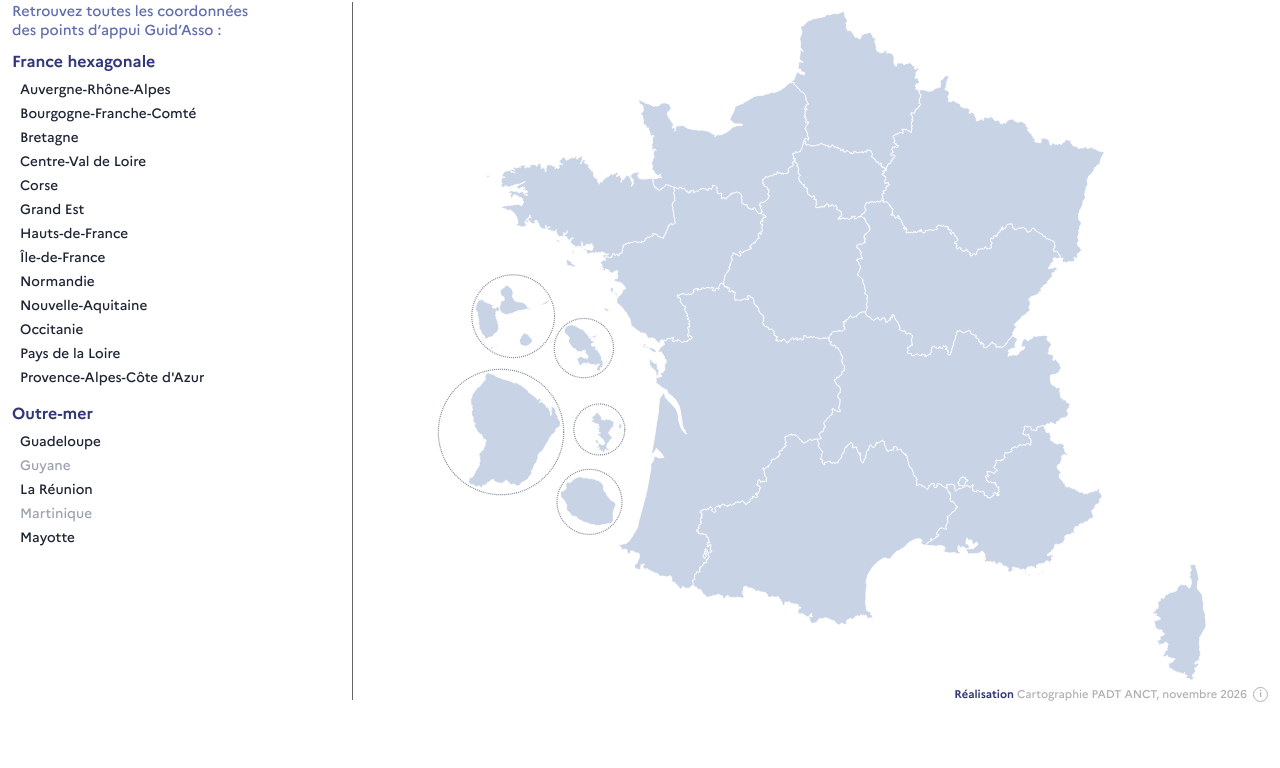
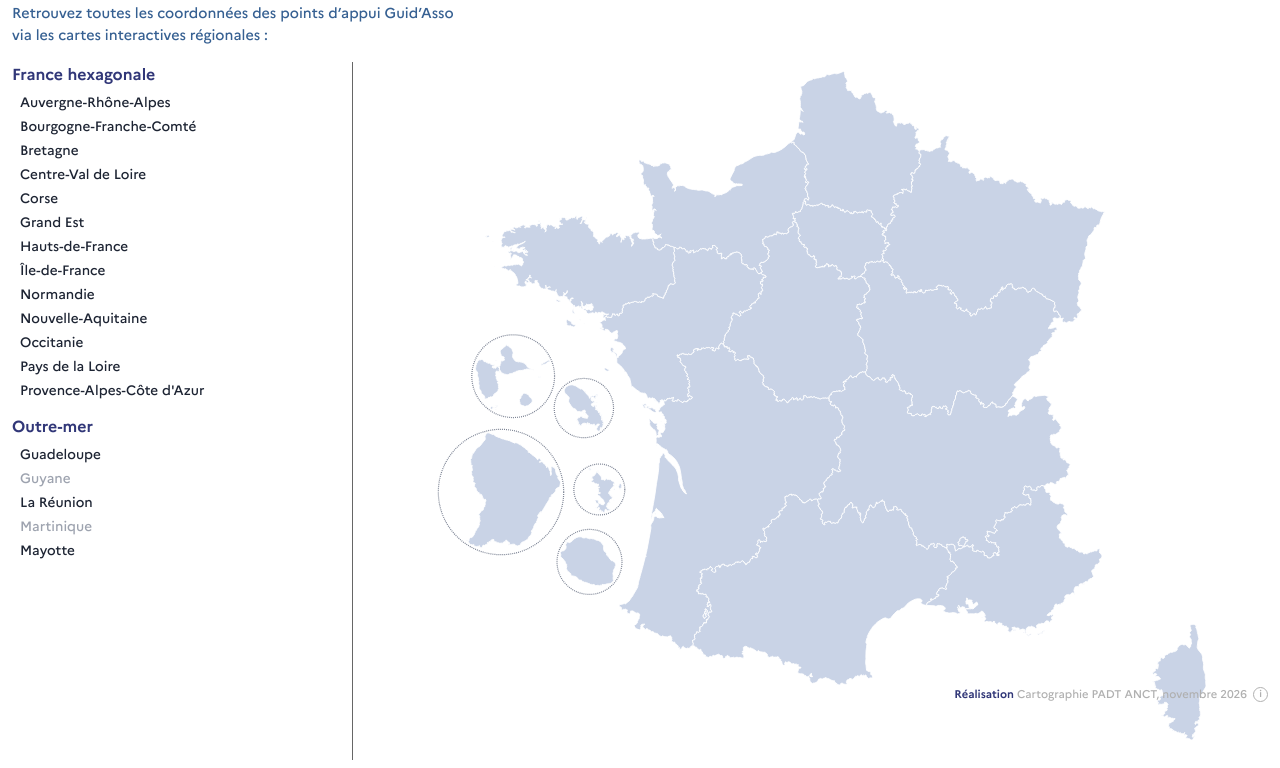
Before and after one commit to anct-carto/Guiasso-donnees-regionales, a plain HTML site: page index.html in a window 1280 px wide. Shown: the part 92-860 px from the top of the page. Before the commit the page ends 800 px from the top, so only its background shows below. Drawn offline with Linux system fonts and the light colour scheme.

Commit message:
correction

```diff
--- a/index.html
+++ b/index.html
@@ -15,9 +15,15 @@
   </div>
   <a class="btn" href="https://associations.gouv.fr/points-appui" target="_blank" rel="noopener noreferrer">En savoir plus</a>
 </header>
+<section class="intro-wide" aria-label="Mode d’emploi" style="text-align: left !important;">
+  <p class="intro intro-lead" style="text-align: left !important; color: #366092 !important; margin-left: 0 !important; margin-right: 0 !important;">
+    Retrouvez toutes les coordonnées des points d’appui Guid’Asso <br>via les cartes interactives régionales :</p>
+</p>
+
+</section>
+
 <div class="layout">
   <nav aria-label="Cartes régionales Guid'Asso">
-    <p class="intro">Retrouvez toutes les coordonnées des points d’appui Guid’Asso :</p>
     <div id="links"></div>
   </nav>
   <main>
```
